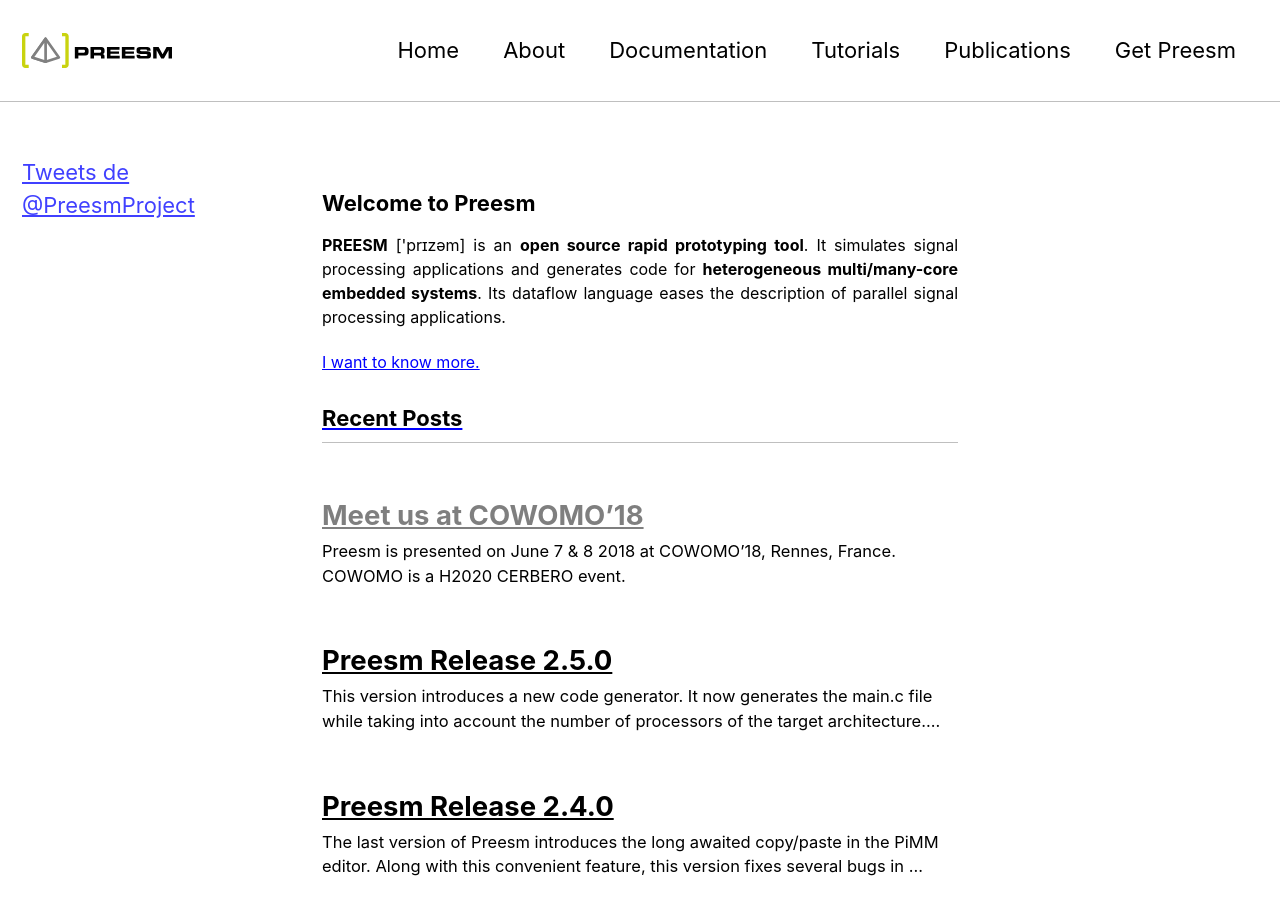
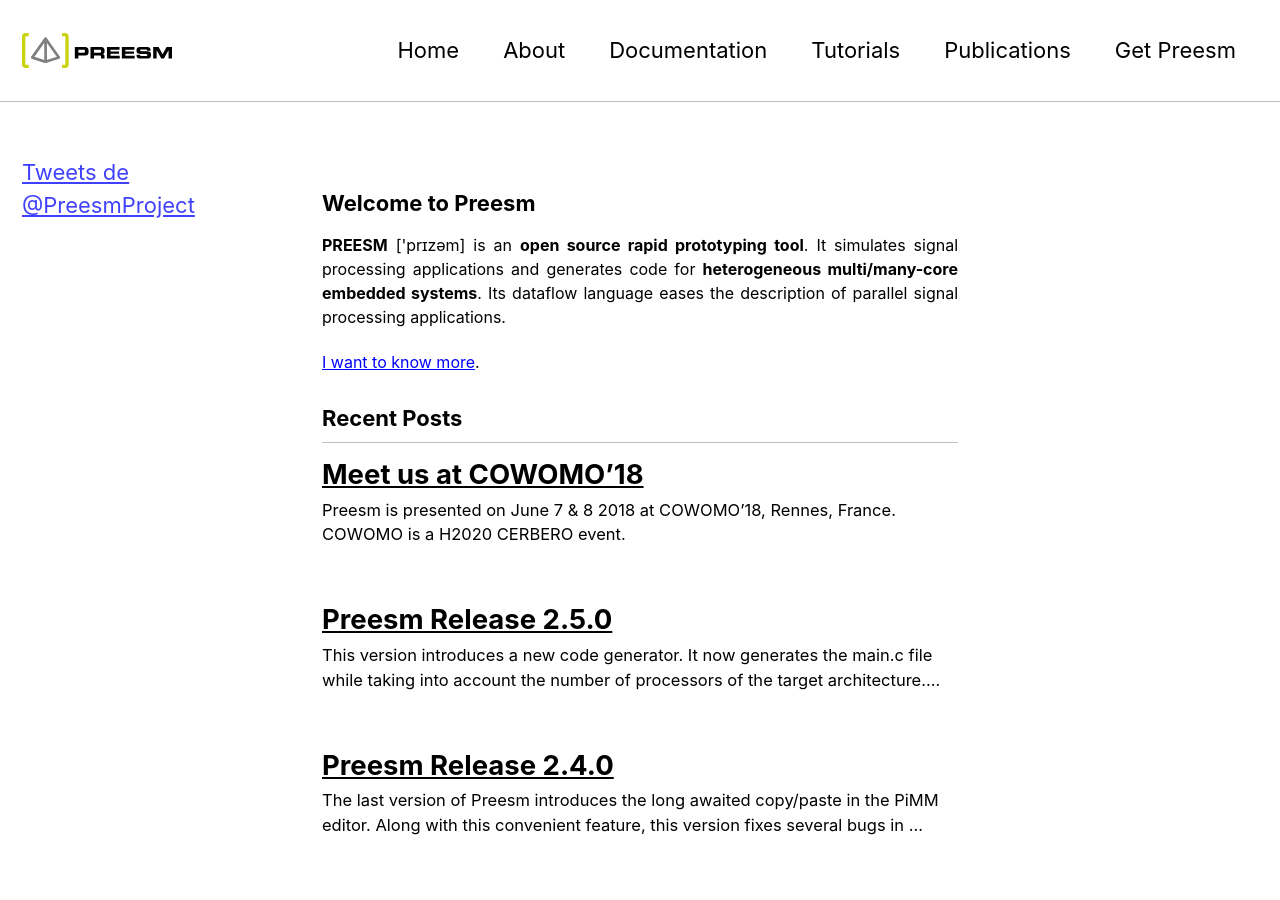
Before and after one commit to preesm/preesm.github.io, a Jekyll site: the page built from index.html, in a window 1280 px wide and 900 px high. Built offline with Jekyll 4.4.1, drawn with Linux system fonts in a browser that asks for light colours; nearby versions of some CDN libraries; the list of posts is cut into pages by our own code; comment, search, counter and statistics services are not loaded.

Commit message:
Fix link in home layout

```diff
--- a/_layouts/home.html
+++ b/_layouts/home.html
@@ -6,7 +6,7 @@ layout: archive
 <h3>Welcome to Preesm</h3>
 <p style="font-size: 16px; text-align: justify;"><strong>PREESM</strong> ['prɪzəm] is an <strong>open source rapid prototyping tool</strong>. It simulates signal processing applications and generates code for <strong>heterogeneous multi/many-core embedded systems</strong>. Its dataflow language eases the description of parallel signal processing applications.</p>
 
-<p style="font-size: 16px; text-align: justify;"><a href="./about">I want to know more.</p>
+<p style="font-size: 16px; text-align: justify;"><a href="./about">I want to know more</a>.</p>
 {% endif %}
 
 
```
